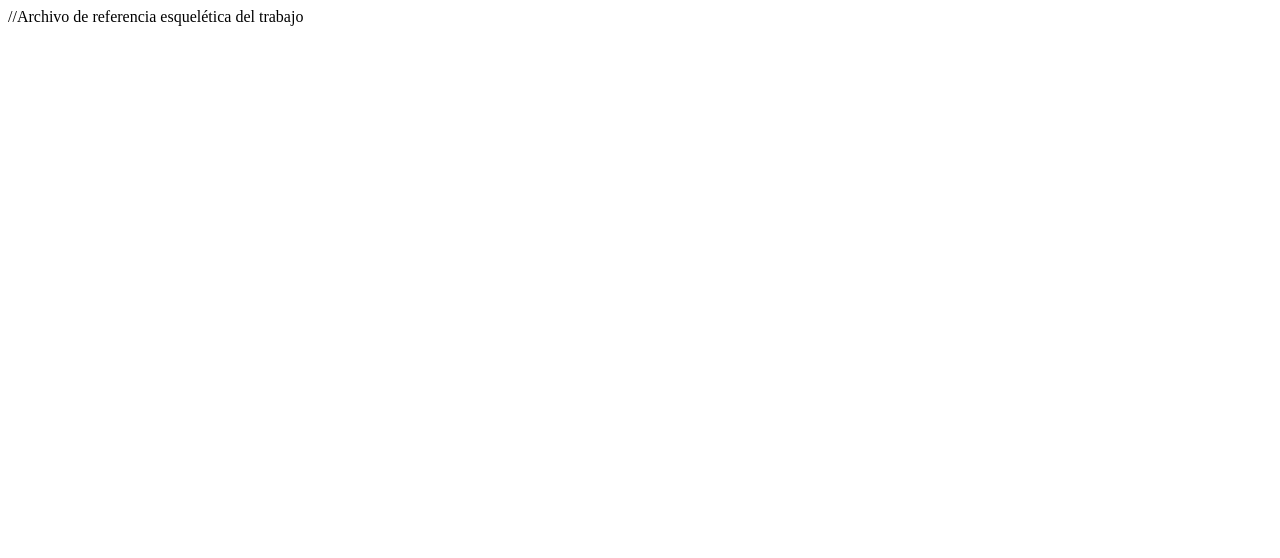
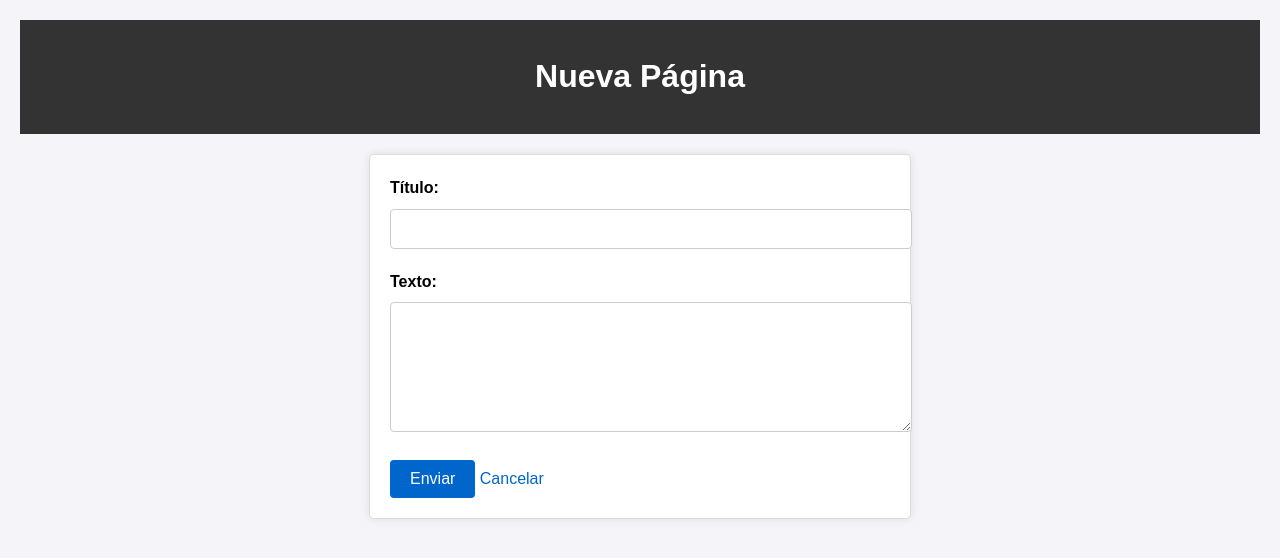
Before and after one commit to Aristides-1/PWEB1--TEORIA--PROYECTO-MARKDOWN, a plain HTML site: page new.html in a window 1280 px wide. Drawn offline with Linux system fonts and the light colour scheme.

Commit message:
Modificacion de new.html

```diff
--- a/new.html
+++ b/new.html
@@ -1 +1,82 @@
-//Archivo de referencia esquelética del trabajo
+<!DOCTYPE html>
+<html lang="es">
+<head>
+    <meta charset="UTF-8">
+    <meta name="viewport" content="width=device-width, initial-scale=1.0">
+    <title>Crear Nueva Página</title>
+    <style>
+        body {
+            font-family: Arial, sans-serif;
+            line-height: 1.6;
+            margin: 20px;
+            padding: 0;
+            background-color: #f4f4f9;
+        }
+        header {
+            background: #333;
+            color: #fff;
+            padding: 10px 20px;
+            text-align: center;
+        }
+        form {
+            background: #fff;
+            padding: 20px;
+            margin: 20px auto;
+            border: 1px solid #ddd;
+            border-radius: 5px;
+            max-width: 500px;
+            box-shadow: 0 0 10px rgba(0, 0, 0, 0.1);
+        }
+        label {
+            display: block;
+            margin-bottom: 8px;
+            font-weight: bold;
+        }
+        input[type="text"], textarea {
+            width: 100%;
+            padding: 10px;
+            margin-bottom: 20px;
+            border: 1px solid #ccc;
+            border-radius: 4px;
+            font-size: 16px;
+        }
+        button {
+            background-color: #0066cc;
+            color: #fff;
+            padding: 10px 20px;
+            border: none;
+            border-radius: 4px;
+            cursor: pointer;
+            font-size: 16px;
+        }
+        button:hover {
+            background-color: #005bb5;
+        }
+        a {
+            color: #0066cc;
+            text-decoration: none;
+            font-size: 16px;
+        }
+        a:hover {
+            text-decoration: underline;
+        }
+    </style>
+</head>
+<body>
+    <header>
+        <h1>Nueva Página</h1>
+    </header>
+    <main>
+        <form action="cgi-bin/new.pl" method="GET">
+            <label for="title">Título:</label>
+            <input type="text" id="title" name="title" required>
+
+            <label for="text">Texto:</label>
+            <textarea id="text" name="text" rows="6" required></textarea>
+
+            <button type="submit">Enviar</button>
+            <a href="index.html">Cancelar</a>
+        </form>
+    </main>
+</body>
+</html>
```
Also changed, not shown: index.html (+1 -1 lines).
